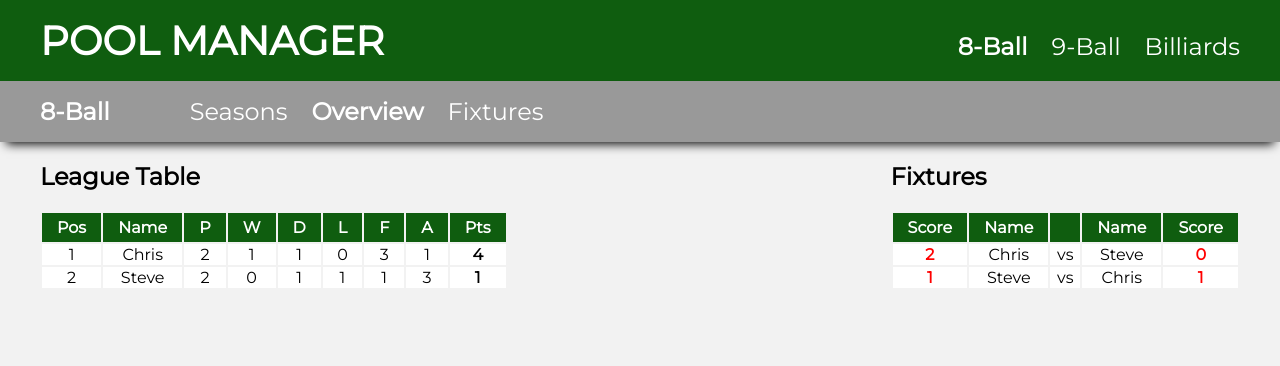
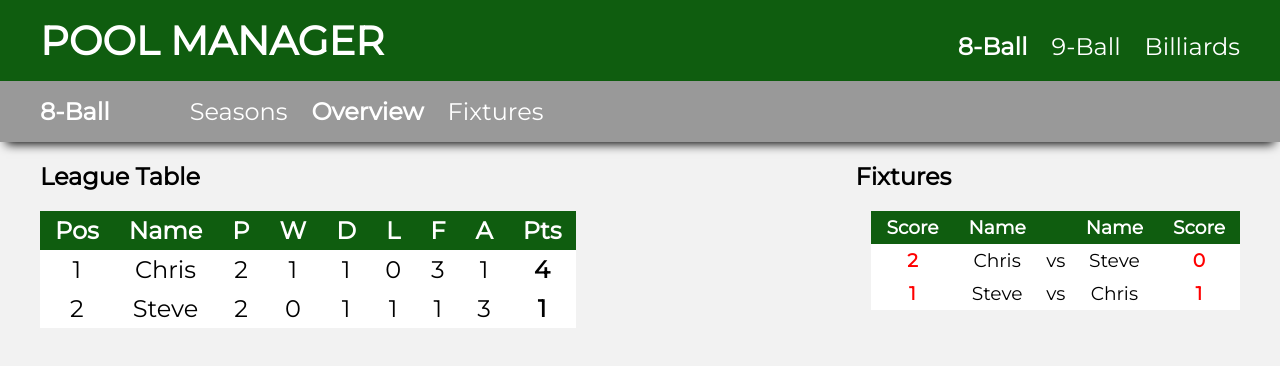
Before and after one commit to NLDInterns2019/nld-pool-league, a React (Create React App) app in the folder client/: page / in a window 1280 px wide. Shown: the top 366 px of the page. Built offline with nearby package versions, Linux system fonts and the light colour scheme.

Commit message:
Altered styling of league table

```diff
--- a/client/src/App.css
+++ b/client/src/App.css
@@ -82,14 +82,20 @@ body {
   font-size: 14pt;
 }
 
-.table th {
+table th {
   padding: 5px 15px 5px 15px;
   background-color: #0f5d0f;
   color: white;
 }
 
-.table td {
+table td {
   background-color: white;
+  padding-top: 5px;
+  padding-bottom: 5px;
+}
+
+.leagueTable {
+  font-size: 18pt;
 }
 
 .points {
--- a/client/src/components/App.js
+++ b/client/src/components/App.js
@@ -10,11 +10,13 @@ class App extends React.Component {
       <div className="app">
         <Header />
         <SubNavBar />
-        <div className="contentLeft">
-          <LeagueTable />
-        </div>
-        <div className="contentRight">
-          <FixtureTable />
+        <div className="content">
+          <div className="contentLeft">
+            <LeagueTable />
+          </div>
+          <div className="contentRight">
+            <FixtureTable />
+          </div>
         </div>
       </div>
     );
--- a/client/src/components/FixtureTable.js
+++ b/client/src/components/FixtureTable.js
@@ -10,7 +10,7 @@ class FixtureTable extends Component {
     return (
       <div>
         <h2>Fixtures</h2>
-        <table className="table">
+        <table className="fixtureTable" cellSpacing="0">
           <tr>
             <th>Score</th>
             <th>Name</th>
--- a/client/src/components/LeagueTable.js
+++ b/client/src/components/LeagueTable.js
@@ -5,7 +5,7 @@ class LeagueTable extends Component {
     return (
       <div>
         <h2>League Table</h2>
-        <table className="table">
+        <table className="leagueTable" cellSpacing="0">
           <tr>
             <th>Pos</th>
             <th>Name</th>
```
